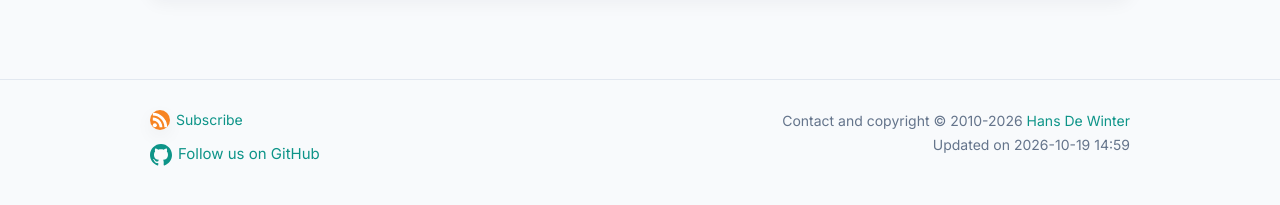
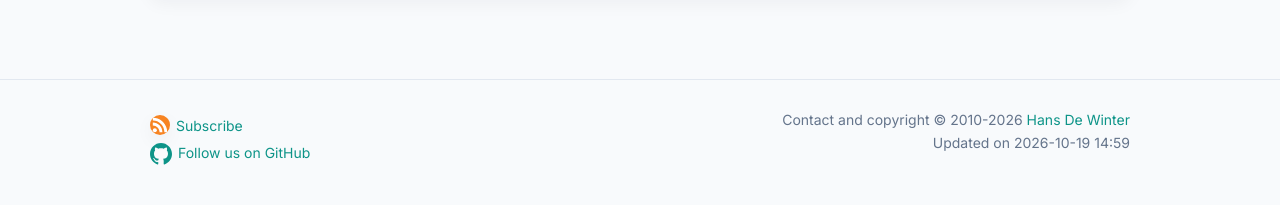
Before and after one commit to silicos-it/silicos-it.github.io, a Jekyll site: the page built from index.md, in a window 1280 px wide and 1400 px high, scrolled down 217 px. Shown: the part 1188-1393 px from the top of the window. Built offline with Jekyll 4.4.1, drawn with Linux system fonts in a browser that asks for light colours.

Commit message:
Match footer link spacing to the contact block's line height
The Subscribe/GitHub rows had wider spacing than the Contact/Updated
lines on the right. Root cause: minima's own .social-links selector
bumped the GitHub row's font-size (and so its line-height), and both
rows carried extra space from being laid out as inline content in a
block/list-item box instead of as flex containers. Normalizing the
font-size and switching both rows to flex containers makes their
line spacing measurable, so a precise 4.6px gap now reproduces the
same whitespace the browser renders between the contact lines.

Co-Authored-By: Claude Sonnet 5 <noreply@anthropic.com>

```diff
--- a/_sass/minima/custom-styles.scss
+++ b/_sass/minima/custom-styles.scss
@@ -769,7 +769,7 @@ pre > code,
   display: flex;
   flex-direction: column;
   align-items: flex-start;
-  gap: 0.4rem;
+  gap: 4.6px;
 }
 
 .footer-row .contact-list {
@@ -778,6 +778,8 @@ pre > code,
 
 .footer-row .feed-subscribe {
   margin: 0;
+  display: flex;
+  align-items: center;
 }
 
 .footer-row .feed-subscribe a {
@@ -790,11 +792,14 @@ pre > code,
 .footer-row .social-media-list {
   display: flex;
   margin: 0;
+  font-size: inherit;
 }
 
 .footer-row .social-media-list li {
   float: none;
   margin: 0;
+  display: flex;
+  align-items: center;
 }
 
 .footer-row .social-media-list li a {
```
